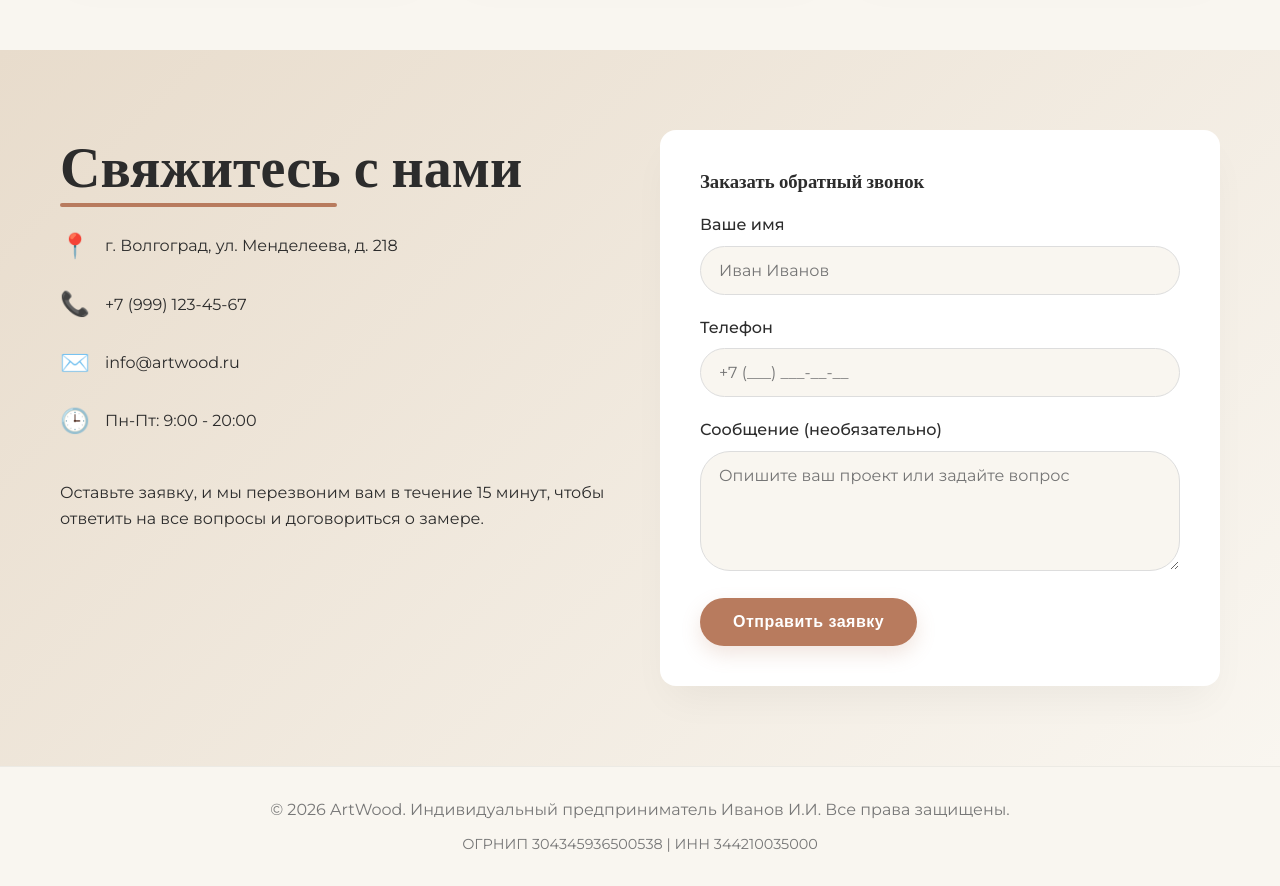
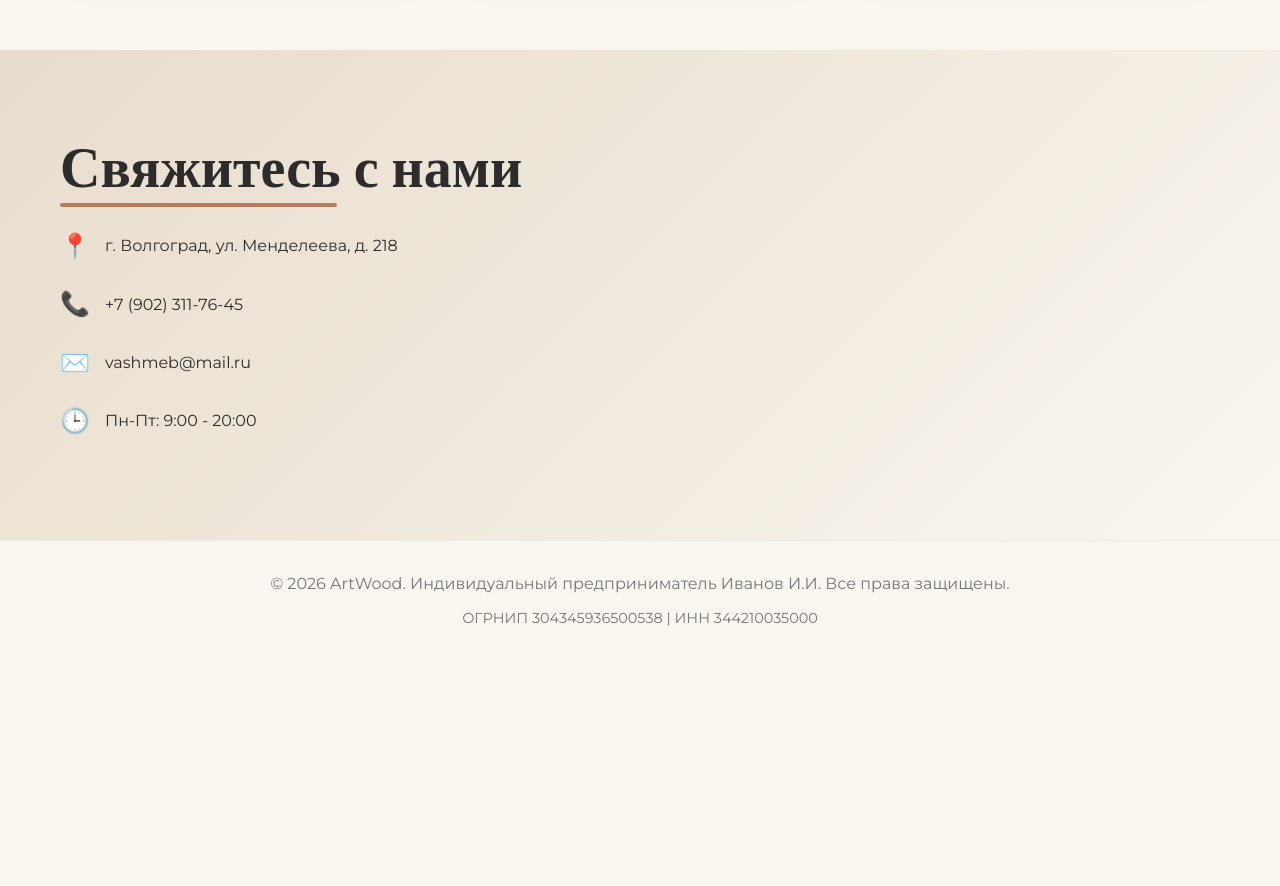
Before and after one commit to dsbykov/business_card, a plain HTML site: page index.html in a window 1280 px wide. Shown: the part 3180-4066 px from the top of the page. After the commit the page ends 3840 px from the top, so only its background shows below. Drawn offline with nearby package versions, Linux system fonts and the light colour scheme.

Commit message:
Update index.html

```diff
--- a/index.html
+++ b/index.html
@@ -686,28 +686,9 @@
                     <div class="contact-info">
                         <h2 style="margin-bottom: 30px;">Свяжитесь с нами</h2>
                         <p><span class="contact-icon">📍</span> г. Волгоград, ул. Менделеева, д. 218</p>
-                        <p><span class="contact-icon">📞</span> +7 (999) 123-45-67</p>
-                        <p><span class="contact-icon">✉️</span> info@artwood.ru</p>
+                        <p><span class="contact-icon">📞</span> +7 (902) 311-76-45</p>
+                        <p><span class="contact-icon">✉️</span> vashmeb@mail.ru</p>
                         <p><span class="contact-icon">🕒</span> Пн-Пт: 9:00 - 20:00</p>
-                        <p style="margin-top: 40px;">Оставьте заявку, и мы перезвоним вам в течение 15 минут, чтобы ответить на все вопросы и договориться о замере.</p>
-                    </div>
-                    <div class="contact-form">
-                        <h3 style="margin-bottom: 20px; font-family: var(--font-heading);">Заказать обратный звонок</h3>
-                        <form action="#" method="post">
-                            <div class="form-group">
-                                <label for="name">Ваше имя</label>
-                                <input type="text" id="name" name="name" placeholder="Иван Иванов" required>
-                            </div>
-                            <div class="form-group">
-                                <label for="phone">Телефон</label>
-                                <input type="tel" id="phone" name="phone" placeholder="+7 (___) ___-__-__" required>
-                            </div>
-                            <div class="form-group">
-                                <label for="message">Сообщение (необязательно)</label>
-                                <textarea id="message" name="message" placeholder="Опишите ваш проект или задайте вопрос"></textarea>
-                            </div>
-                            <button type="submit" class="btn">Отправить заявку</button>
-                        </form>
                     </div>
                 </div>
             </div>
```
